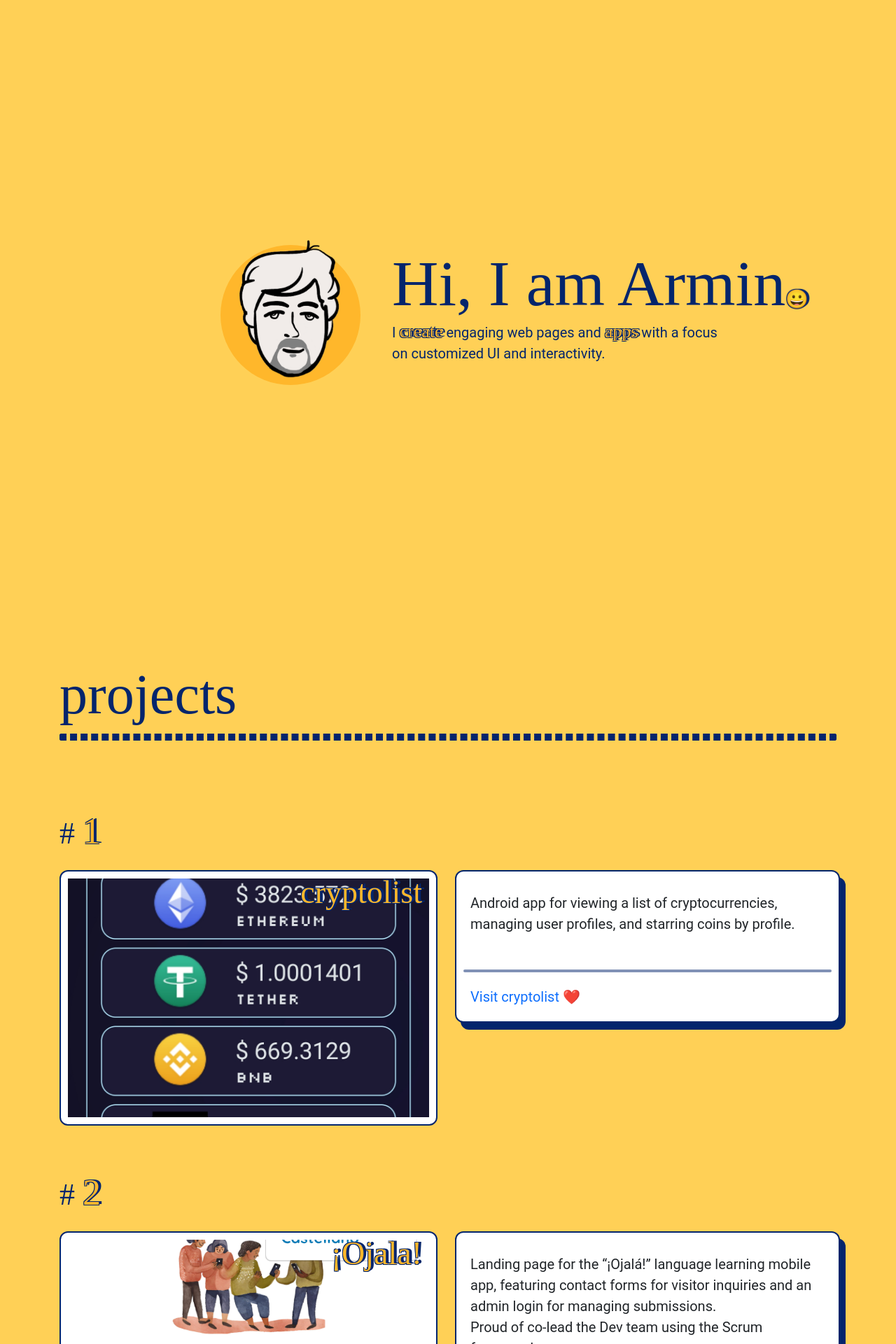
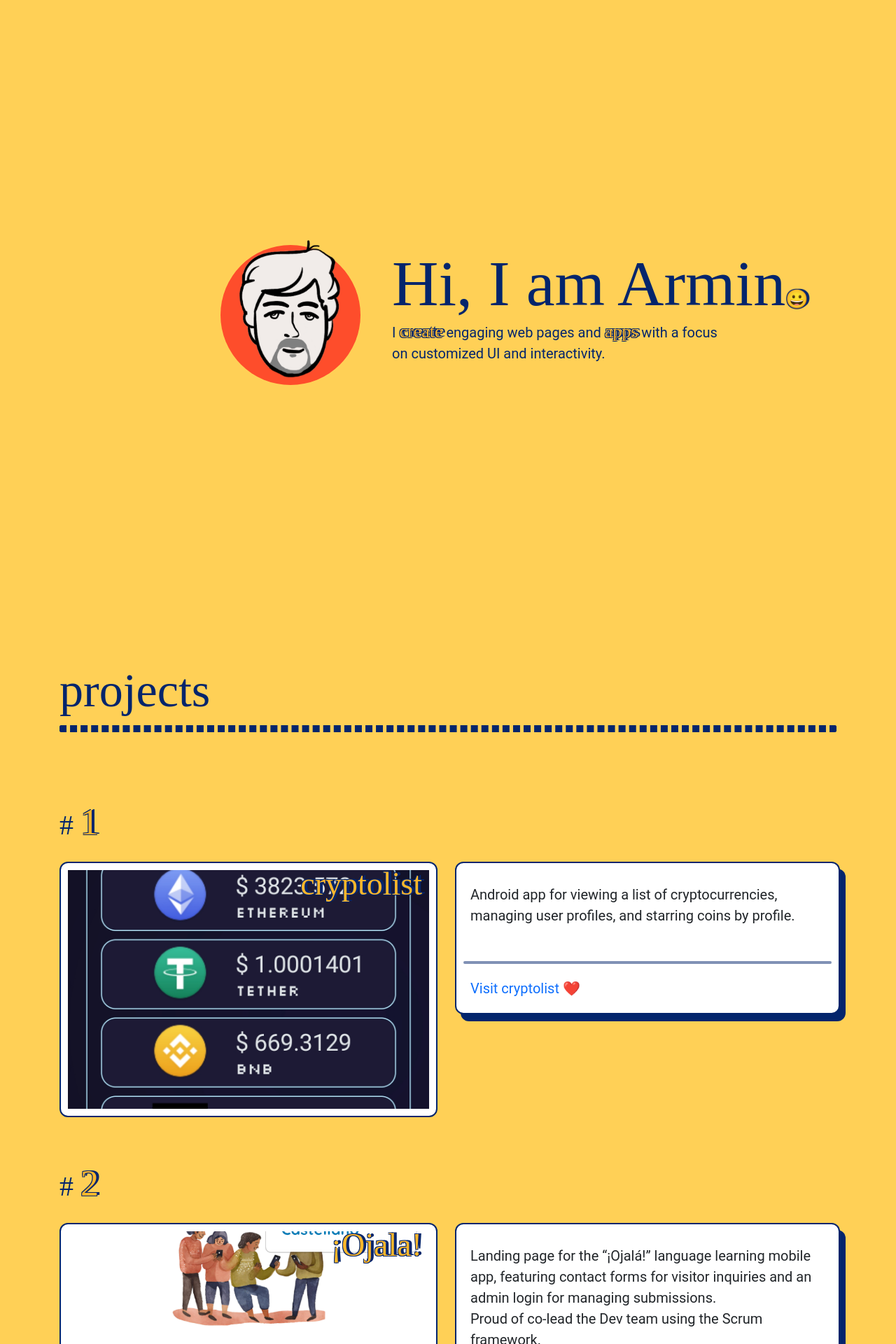
Before and after one commit to armincano/fullstack-python-web-dev, a Jekyll site: the page m2-front-end-101/project-portfolio/index.html, which Jekyll copies as it is, in a window 1280 px wide. Shown: the top 1920 px of the page at 70% size. Built offline with Jekyll 4.4.1, drawn with Linux system fonts in a browser that asks for light colours; some of the changed text lies outside the part shown.

Commit message:
feat: module 2 portfolio project improvements like color in svg, animations

```diff
--- a/m2-front-end-101/project-portfolio/assets/script.js
+++ b/m2-front-end-101/project-portfolio/assets/script.js
@@ -88,8 +88,8 @@
 					: domain.domain === "tools"
 					? "bg-color-em4"
 					: "";
-			const skillTab = `<div class="card skill-card d-flex flex-row align-items-center my-3">
-					<div class="circle-3 p-3 ms-1 ${bgColor}"></div>
+			const skillTab = `<div class="card skill-card d-flex flex-row align-items-center my-3 pe-1">
+					<div class="circle-3 m-1 ${bgColor}"></div>
 					<h4 class="card-text p-2">${domain.skills[key]}</h4>
 				</div>`;
 			newDiv.append(skillTab);
@@ -140,6 +140,7 @@
 
 $(document).ready(function () {
 	const images = $(".project-card-img");
+	const skills = $("#skillsContainer");
 
 	const observer = new IntersectionObserver(
 		(entries, observer) => {
@@ -156,4 +157,8 @@
 	images.each(function () {
 		observer.observe(this);
 	});
+
+	observer.observe(skills[0]);
+
+
 });
--- a/m2-front-end-101/project-portfolio/assets/styles.css
+++ b/m2-front-end-101/project-portfolio/assets/styles.css
@@ -28,6 +28,7 @@
 	--info-color: #17a2b8;
 	--warning-color: #ffc107;
 	--danger-color: #dc3545;
+	--hover-bg-color: white;
 }
 /* !SECTION Color Pallete */
 
@@ -77,6 +78,10 @@
 	opacity: 1;
 }
 
+.btn:hover {
+    background-color: var(--hover-bg-color);
+}
+
 h1 {
 	font-family: "Causten Round";
 	font-size: 4.6rem;
@@ -87,15 +92,15 @@
 
 h2 {
 	font-family: "Causten Round";
-	font-size: 4rem;
+	font-size: 3.4rem;
 	color: var(--primary-color);
-	line-height: 3.6rem;
+	line-height: 3rem;
 	white-space: wrap;
 }
 
 h3 {
 	font-family: "Causten Round";
-	font-size: 2.2rem;
+	font-size: 2rem;
 	color: var(--primary-color);
 	line-height: 2.2rem;
 	white-space: wrap;
@@ -103,9 +108,9 @@
 
 h4 {
 	font-family: "Causten Round";
-	font-size: 1.6rem;
+	font-size: 1.5rem;
 	color: var(--primary-color);
-	line-height: 1.7rem;
+	line-height: 1.5rem;
 	white-space: wrap;
 	overflow: scroll;
 }
@@ -215,7 +220,7 @@
 .circle-1 {
 	width: 200px;
 	height: 200px;
-	background-color: var(--bg2-color);
+	background-color: var(--em2-color);
 	clip-path: circle();
 }
 /* !SECTION Hero */
@@ -235,7 +240,6 @@
 	border-radius: 12px;
 	box-shadow: 8px 10px var(--primary-color);
 }
-
 /* !SECTION Projects */
 
 /* SECTION Skills */
@@ -256,9 +260,9 @@
 	position: absolute;
 	top: -2.5px; /* Adjust based on border width */
 	left: -2.5px; /* Adjust based on border width */
-	width: calc(100% + 5px); /* Adjust based on border width */
-	height: calc(100% + 5px); /* Adjust based on border width */
-	border: 5px solid var(--primary-color); /* Example color */
+	width: calc(100% + 5.5px); /* Adjust based on border width */
+	height: calc(100% + 5.5px); /* Adjust based on border width */
+	border: 5.5px solid var(--primary-color); /* Example color */
 	border-radius: 50%; /* Make it circular */
 	box-sizing: border-box; /* Ensure the border is included in the size */
 }
@@ -282,7 +286,7 @@
 /* !SECTION Contact */
 
 /* SECTION Footer */
-.footer-img {
+.footer-img{
 	width: 75px;
 	height: 75px;
 }
@@ -318,9 +322,11 @@
 
   @keyframes scaleRotate {
 	0% {
+		opacity: 0;
 	  transform: scale(1.5) rotate(10deg);
 	}
 	100% {
+		opacity: 1;
 		transform: scale(1) rotate(0deg);
 	  }
   }
@@ -345,7 +351,12 @@
   }
 
   #skillsContainer {
-	animation: scaleRotate 3s ease-in;
+	opacity: 0;
+  }
+
+  #skillsContainer.in-view {
+	opacity: 1;
+	animation: scaleRotate 1s ease-in;
   }
 
   .rrss-link {
--- a/m2-front-end-101/project-portfolio/index.html
+++ b/m2-front-end-101/project-portfolio/index.html
@@ -18,9 +18,11 @@
 		<!-- SECTION Body -->
 		<div class="container">
 			<!-- SECTION hero -->
-			<main class="vh-100 py-3">
+			<header class="vh-100 py-3">
 				<div class="h-100 row">
-					<div class="col-12 col-md-5 pe-4 d-flex justify-content-end align-items-center">
+					<div
+						class="col-12 col-md-5 pe-4 d-flex justify-content-end align-items-center"
+					>
 						<img
 							src="./assets/img/me-avatar.png"
 							alt=""
@@ -29,7 +31,9 @@
 						<div class="circle-1"></div>
 					</div>
 
-					<div class="col-12 col-md-7 d-flex flex-column justify-content-center">
+					<div
+						class="col-12 col-md-7 d-flex flex-column justify-content-center"
+					>
 						<div class="wrap-text">
 							<h1>Hi, I am Armin<span>😀</span></h1>
 						</div>
@@ -39,9 +43,10 @@
 						</p>
 					</div>
 				</div>
-			</main>
+			</header>
 			<!-- !SECTION hero -->
 
+			<main>
 				<!-- SECTION projects -->
 				<div class="air-gap-small"></div>
 				<section id="projects">
@@ -60,7 +65,6 @@
 					<div class="air-gap-small"></div>
 					<div id="skillsContainer" class="row"></div>
 				</section>
-
 				<!-- !SECTION skills -->
 
 				<!-- SECTION contact -->
@@ -94,10 +98,10 @@
 											role="button"
 											type="submit"
 											id="sendContactFormBtn"
-										class="btn btn-light card skill-card d-flex flex-row align-items-center px-2 my-4"
+											class="btn card skill-card d-flex flex-row align-items-center px-2 my-4"
 										>
-										<div class="circle-3 px-3 bg-color-em2"></div>
-										<h3 class="card-text p-2 overflow-scroll">Send</h3>
+											<div class="circle-3 px- bg-color-em2"></div>
+											<h4 class="card-text p-2 overflow-scroll">Send</h4>
 										</button>
 									</div>
 								</div>
@@ -107,14 +111,16 @@
 				</section>
 				<!-- !SECTION contact -->
 
-			<!-- SECTION footer -->
-			<div class="air-gap-medium"></div>
-			<section id="contact">
+				<!-- SECTION social-networks -->
+				<div class="air-gap-small"></div>
+				<section id="social-networks">
 					<h2 class="wrap-text">Social</h2>
 					<hr />
 					<div class="air-gap-medium"></div>
 
-				<div class="d-flex w-75 flex-wrap justify-content-around m-auto gap-5">
+					<div
+						class="d-flex w-75 flex-wrap justify-content-around m-auto gap-5"
+					>
 						<a
 							href="https://github.com/armincano/"
 							target="_blank"
@@ -145,14 +151,19 @@
 							/>
 						</a>
 					</div>
-				<div class="air-gap-medium"></div>
-				<p class="text-center">
-					Created with ❤️<br />in Villarrica, Chile | August, 2024
+				</section>
+				<!-- !SECTION social-networks -->
+			</main>
+
+			<!-- SECTION footer -->
+			<div class="air-gap-large"></div>
+			<footer id="footer" class="text-center">
+				<p>
+					Created with ❤️ in Villarrica, Chile<br />© August, 2024 Armin Cano
 				</p>
-			</section>
+				<div class="air-gap-small"></div>
+			</footer>
 			<!-- !SECTION footer -->
-
-			<div class="air-gap-small"></div>
 		</div>
 		<!-- !SECTION Body -->
 
```
Also changed, not shown: m2-front-end-101/project-portfolio/assets/icons/email.svg, m2-front-end-101/project-portfolio/assets/icons/github.svg, m2-front-end-101/project-portfolio/assets/icons/linkedin.svg, 1 other file. Lines whose indentation alone changed are shown as unchanged.
